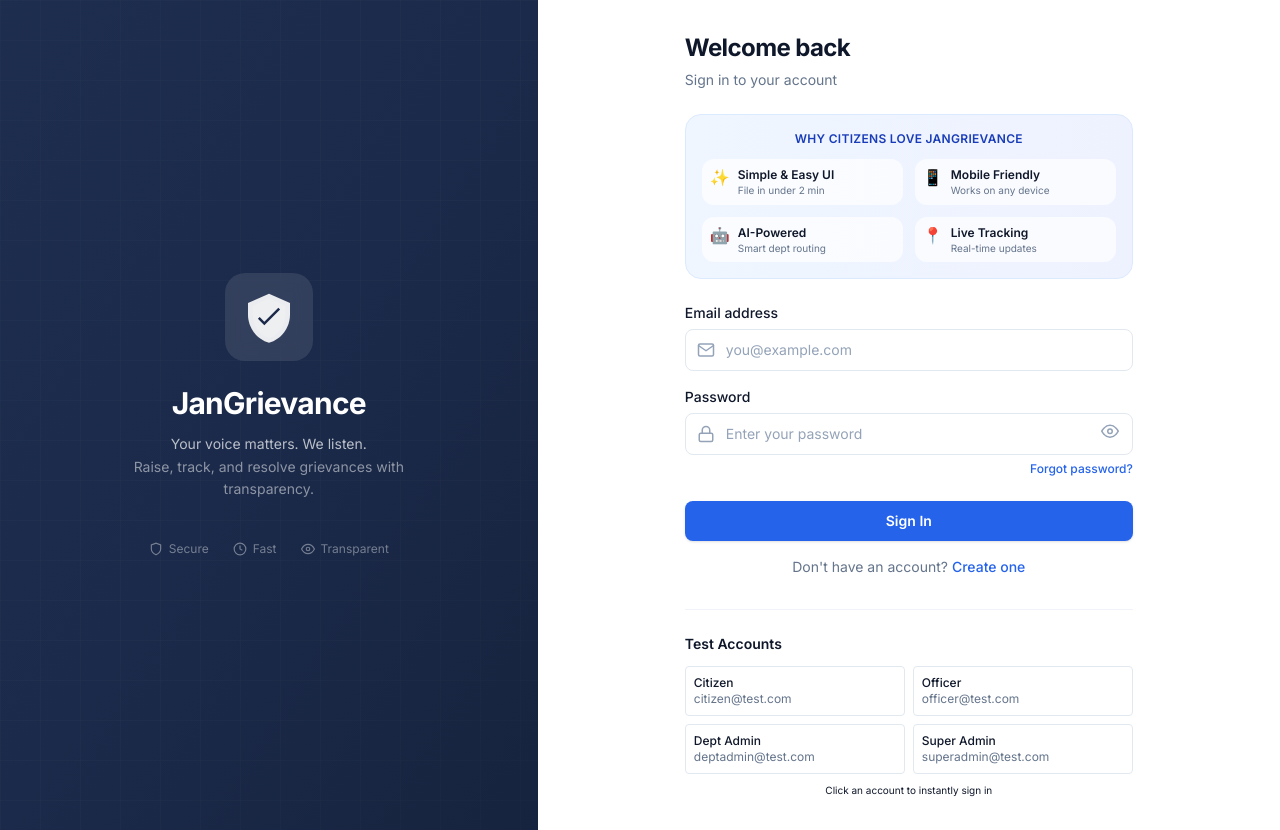
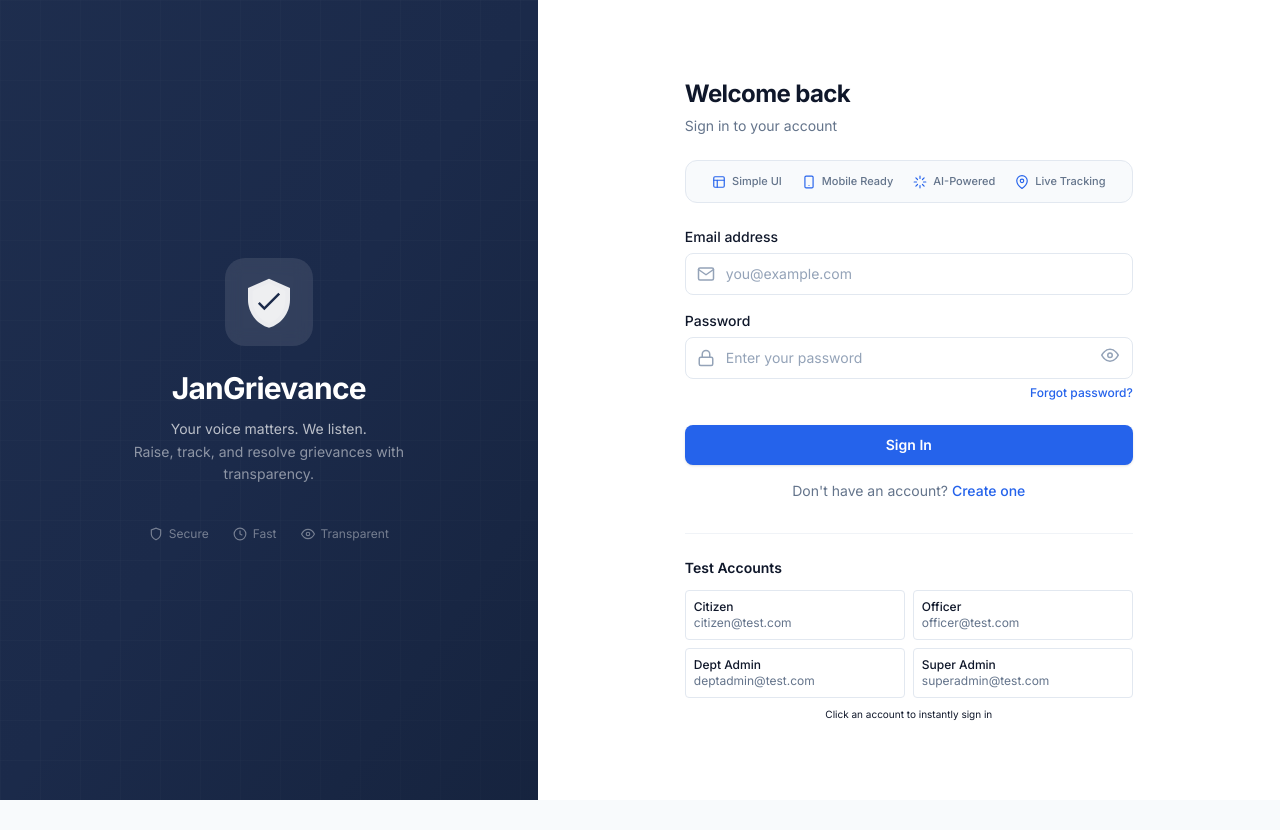
Before and after one commit to PAAVANSAI/JanGrevience-portal-, a Next.js app: page /login in a window 1280 px wide. After the commit the page ends 800 px from the top, so only its background shows below. Built offline with nearby package versions, Linux system fonts and the light colour scheme; no server answers.

Commit message:
ui: redesign login highlights with professional SVG icons and compact layout

```diff
--- a/src/app/(auth)/login/page.tsx
+++ b/src/app/(auth)/login/page.tsx
@@ -122,24 +122,30 @@ function LoginContent() {
       subtitle="Sign in to your account"
     >
       {/* App Feature Highlights */}
-      <div className="mb-6 p-4 bg-gradient-to-r from-blue-50 to-indigo-50 border border-blue-100 rounded-xl">
-        <p className="text-xs font-semibold text-blue-800 uppercase tracking-wide mb-3 text-center">Why citizens love JanGrievance</p>
-        <div className="grid grid-cols-2 gap-3">
-          {[
-            { icon: "✨", label: "Simple & Easy UI", desc: "File in under 2 min" },
-            { icon: "📱", label: "Mobile Friendly", desc: "Works on any device" },
-            { icon: "🤖", label: "AI-Powered", desc: "Smart dept routing" },
-            { icon: "📍", label: "Live Tracking", desc: "Real-time updates" },
-          ].map((f) => (
-            <div key={f.label} className="flex items-start gap-2 p-2 bg-white/70 rounded-lg">
-              <span className="text-base leading-none mt-0.5">{f.icon}</span>
-              <div>
-                <p className="text-xs font-semibold text-text-primary leading-tight">{f.label}</p>
-                <p className="text-[10px] text-text-secondary leading-tight mt-0.5">{f.desc}</p>
-              </div>
-            </div>
-          ))}
-        </div>
+      <div className="mb-6 flex items-center justify-center gap-5 py-3 px-4 bg-bg rounded-lg border border-border">
+        {[
+          {
+            label: "Simple UI",
+            icon: <svg width="14" height="14" viewBox="0 0 24 24" fill="none" stroke="currentColor" strokeWidth="2" strokeLinecap="round" strokeLinejoin="round"><rect x="3" y="3" width="18" height="18" rx="2" ry="2"/><line x1="3" y1="9" x2="21" y2="9"/><line x1="9" y1="21" x2="9" y2="9"/></svg>,
+          },
+          {
+            label: "Mobile Ready",
+            icon: <svg width="14" height="14" viewBox="0 0 24 24" fill="none" stroke="currentColor" strokeWidth="2" strokeLinecap="round" strokeLinejoin="round"><rect x="5" y="2" width="14" height="20" rx="2" ry="2"/><line x1="12" y1="18" x2="12.01" y2="18"/></svg>,
+          },
+          {
+            label: "AI-Powered",
+            icon: <svg width="14" height="14" viewBox="0 0 24 24" fill="none" stroke="currentColor" strokeWidth="2" strokeLinecap="round" strokeLinejoin="round"><path d="M12 2v4m0 12v4M4.93 4.93l2.83 2.83m8.48 8.48l2.83 2.83M2 12h4m12 0h4M4.93 19.07l2.83-2.83m8.48-8.48l2.83-2.83"/></svg>,
+          },
+          {
+            label: "Live Tracking",
+            icon: <svg width="14" height="14" viewBox="0 0 24 24" fill="none" stroke="currentColor" strokeWidth="2" strokeLinecap="round" strokeLinejoin="round"><path d="M21 10c0 7-9 13-9 13s-9-6-9-13a9 9 0 0 1 18 0z"/><circle cx="12" cy="10" r="3"/></svg>,
+          },
+        ].map((f) => (
+          <div key={f.label} className="flex items-center gap-1.5 text-text-secondary">
+            <span className="text-blue">{f.icon}</span>
+            <span className="text-[11px] font-medium">{f.label}</span>
+          </div>
+        ))}
       </div>
 
       <form onSubmit={handleSubmit(onSubmit)} className="space-y-4" noValidate>
```
